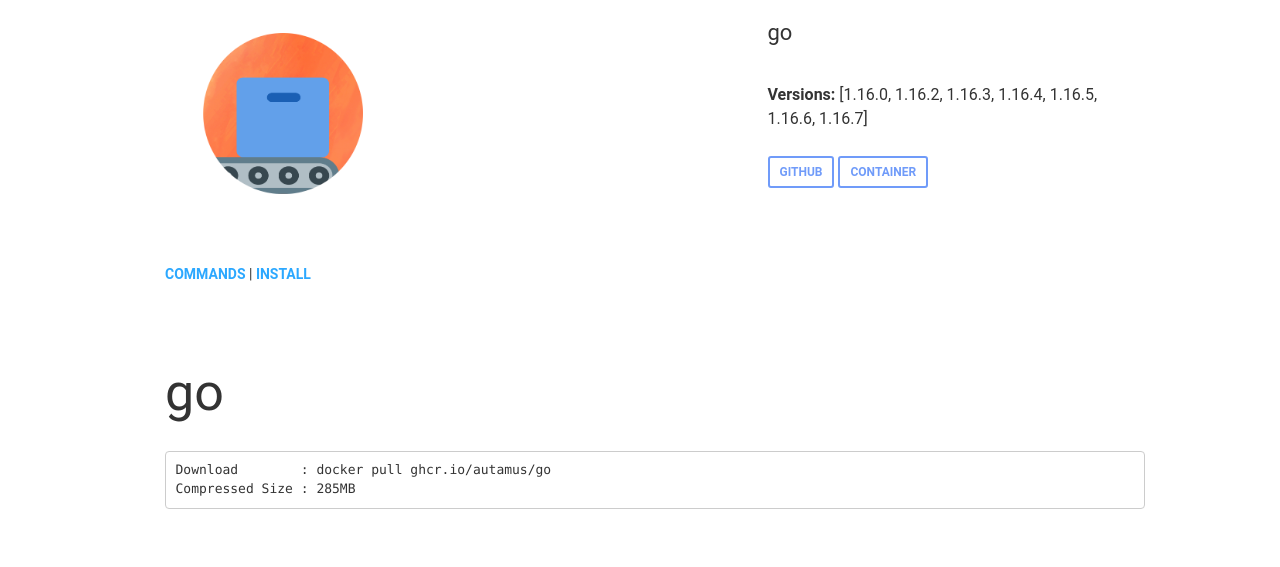
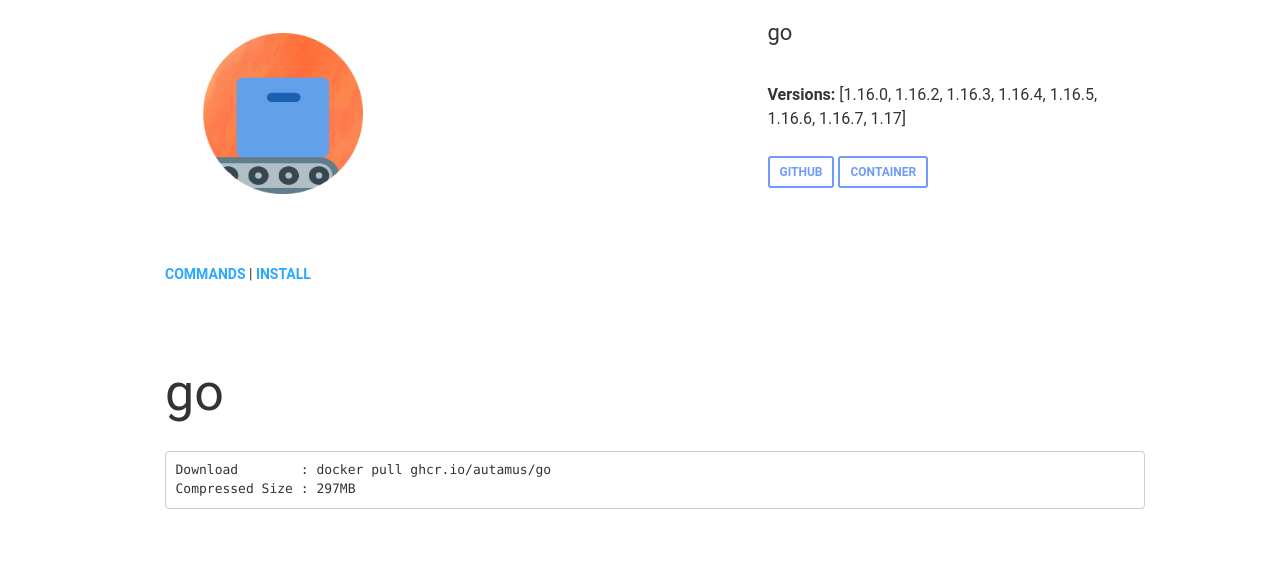
Before and after one commit to autamus/registry, a Jekyll site: the page built from _library/go.md, in a window 1280 px wide. Shown: the part 142-709 px from the top of the page. Built offline with Jekyll 4.4.1, drawn with Linux system fonts in a browser that asks for light colours; nearby versions of some CDN libraries.

Commit message:
Update go to 1.17 at 2021-08-20 21:01:02.59930038 +0000 UTC m=+6.540483755

````diff
--- a/_library/go.md
+++ b/_library/go.md
@@ -10,8 +10,9 @@ versions:
 - 1.16.5
 - 1.16.6
 - 1.16.7
-updated_at: 2021-08-08T22:34:06.240133486Z
-size: 285MB
+- "1.17"
+updated_at: 2021-08-20T21:01:01.124022009Z
+size: 297MB
 description: The golang compiler and build environment
 container_url: https://github.com/orgs/autamus/packages/container/package/go
 
@@ -19,7 +20,7 @@ container_url: https://github.com/orgs/autamus/packages/container/package/go
 # go
 ```bash
 Download        : docker pull ghcr.io/autamus/go
-Compressed Size : 285MB
+Compressed Size : 297MB
 ```
 
 ## Description
````
